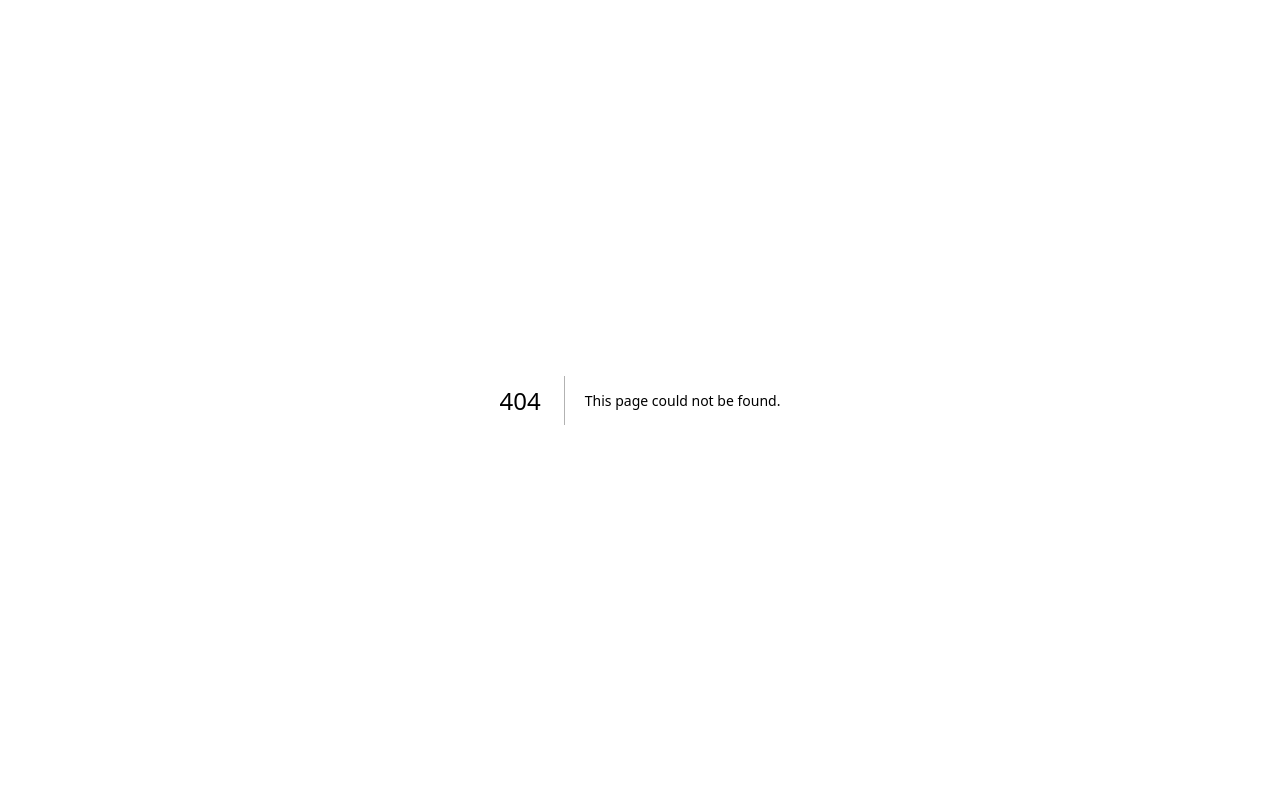
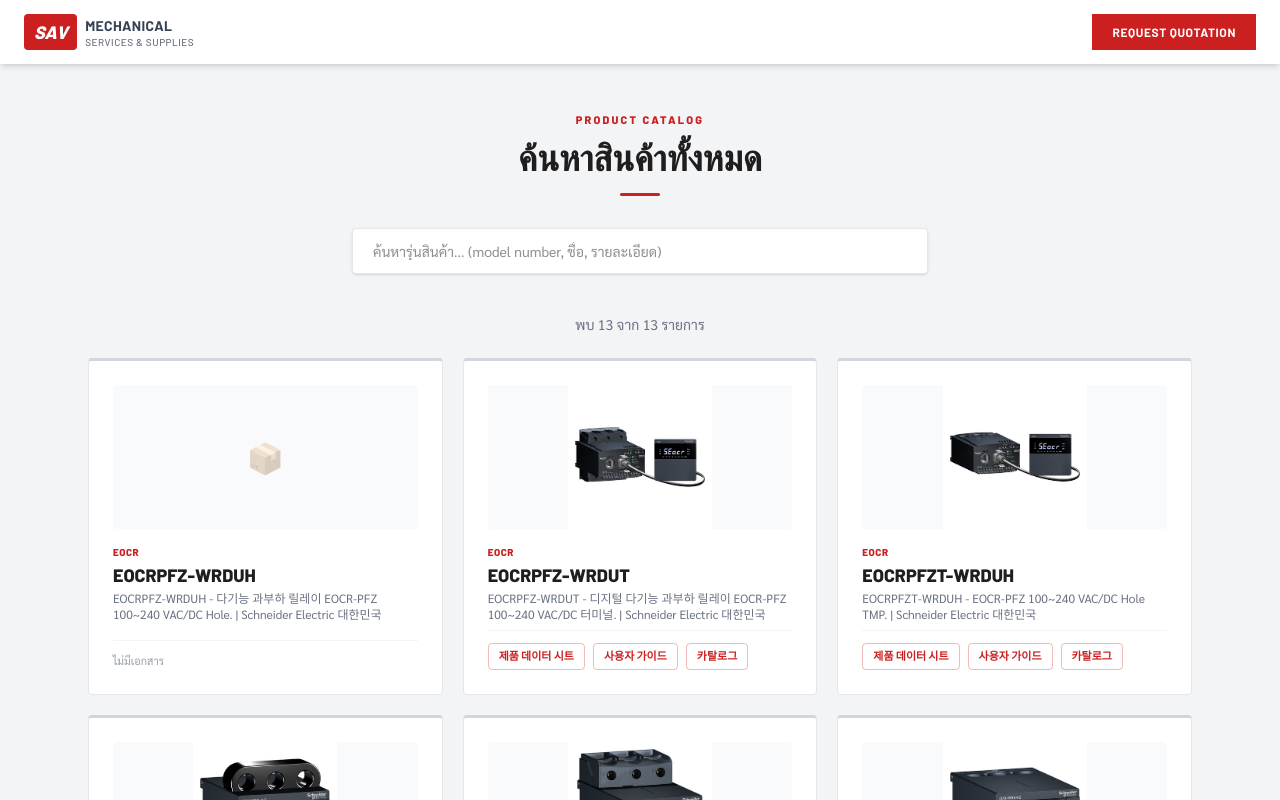
Before and after one commit to cheetahokok-sudo/sav, a Next.js app: page /sav/products in a window 1280 px wide. Before the commit this address had no page. Shown: the top 800 px of the page. Built offline with nearby package versions, Linux system fonts and the light colour scheme.

Commit message:
Wire up product catalog page and nav link

```diff
--- a/app/page.tsx
+++ b/app/page.tsx
@@ -2,7 +2,7 @@
 
 const navLinks = [
   { href: "#why", label: "ABOUT US" },
-  { href: "#products", label: "PRODUCTS" },
+  { href: "/products/", label: "PRODUCTS" },
   { href: "#solutions", label: "SOLUTIONS" },
   { href: "#applications", label: "INDUSTRIES" },
   { href: "#contact", label: "CONTACT" },
--- /dev/null
+++ b/app/products/page.tsx
@@ -0,0 +1,181 @@
+"use client";
+
+import { useEffect, useMemo, useState } from "react";
+
+type ProductDoc = {
+  label: string;
+  official_url: string;
+  local_path: string | null;
+};
+
+type Product = {
+  model_number: string;
+  title: string | null;
+  range_name: string | null;
+  range_short_desc: string | null;
+  description: string | null;
+  end_of_sale: string | null;
+  official_image_url: string | null;
+  local_photo_path: string | null;
+  image_confirmed_unavailable: boolean;
+  documents: ProductDoc[];
+  source_url: string | null;
+  category: string | null;
+  in_stock: boolean;
+};
+
+const BASE = process.env.NEXT_PUBLIC_BASE_PATH || "";
+
+export default function ProductsPage() {
+  const [products, setProducts] = useState<Product[] | null>(null);
+  const [query, setQuery] = useState("");
+  const [error, setError] = useState<string | null>(null);
+
+  useEffect(() => {
+    fetch(`${BASE}/products/index.json`)
+      .then((res) => {
+        if (!res.ok) throw new Error(`HTTP ${res.status}`);
+        return res.json();
+      })
+      .then((data: Product[]) => setProducts(data))
+      .catch((e) => setError(String(e)));
+  }, []);
+
+  const filtered = useMemo(() => {
+    if (!products) return [];
+    const q = query.trim().toLowerCase();
+    if (!q) return products;
+    return products.filter((p) =>
+      [p.model_number, p.title, p.range_name, p.description]
+        .filter(Boolean)
+        .some((field) => field!.toLowerCase().includes(q))
+    );
+  }, [products, query]);
+
+  return (
+    <main className="bg-gray-100 min-h-screen">
+      {/* Simple top bar so this page isn't orphaned from the rest of the site */}
+      <nav className="bg-white shadow-md flex items-center justify-between px-6 h-16">
+        <a href={`${BASE}/`} className="flex items-center gap-2">
+          <span className="bg-brand text-white font-display font-extrabold italic text-lg px-2.5 py-1 rounded-sm tracking-tight">
+            SAV
+          </span>
+          <span className="hidden sm:flex flex-col leading-tight">
+            <span className="font-display font-bold text-sm text-gray-700 tracking-wide">
+              MECHANICAL
+            </span>
+            <span className="font-display font-medium text-[10px] text-gray-500 tracking-wider">
+              SERVICES &amp; SUPPLIES
+            </span>
+          </span>
+        </a>
+        <a
+          href={`${BASE}/#contact`}
+          className="font-display text-xs font-bold tracking-wider uppercase bg-brand text-white px-5 py-2.5 hover:bg-brand-dark transition-colors"
+        >
+          REQUEST QUOTATION
+        </a>
+      </nav>
+
+      <div className="px-6 py-12 max-w-6xl mx-auto">
+        <p className="text-center font-display text-[11px] font-extrabold tracking-[0.2em] uppercase text-brand mb-2">
+          PRODUCT CATALOG
+        </p>
+        <h1 className="text-center font-display font-extrabold text-3xl sm:text-4xl text-ink mb-4">
+          ค้นหาสินค้าทั้งหมด
+        </h1>
+        <div className="w-10 h-[3px] bg-brand rounded mx-auto mb-8" />
+
+        <div className="max-w-xl mx-auto mb-10">
+          <input
+            type="text"
+            value={query}
+            onChange={(e) => setQuery(e.target.value)}
+            placeholder="ค้นหารุ่นสินค้า... (model number, ชื่อ, รายละเอียด)"
+            className="w-full bg-white border border-gray-200 rounded px-5 py-3 text-sm outline-none focus:border-brand shadow-sm"
+          />
+        </div>
+
+        {error && (
+          <p className="text-center text-red-600 text-sm mb-8">
+            โหลดข้อมูลสินค้าไม่สำเร็จ: {error}
+          </p>
+        )}
+
+        {!products && !error && (
+          <p className="text-center text-gray-500">กำลังโหลดสินค้า...</p>
+        )}
+
+        {products && (
+          <p className="text-center text-sm text-gray-500 mb-6">
+            พบ {filtered.length} จาก {products.length} รายการ
+          </p>
+        )}
+
+        <div className="grid sm:grid-cols-2 lg:grid-cols-3 gap-5">
+          {filtered.map((p) => {
+            const imgSrc = p.local_photo_path || p.official_image_url;
+            return (
+              <div
+                key={p.model_number}
+                className="bg-white border border-gray-200 border-t-[3px] border-t-gray-300 hover:border-t-brand hover:shadow-lg hover:-translate-y-0.5 transition-all rounded p-6 flex flex-col"
+              >
+                <div className="h-36 mb-4 bg-gray-50 rounded flex items-center justify-center overflow-hidden">
+                  {imgSrc ? (
+                    // eslint-disable-next-line @next/next/no-img-element
+                    <img
+                      src={imgSrc.startsWith("/") ? `${BASE}${imgSrc}` : imgSrc}
+                      alt={p.model_number}
+                      className="max-h-full max-w-full object-contain"
+                    />
+                  ) : (
+                    <span className="text-3xl opacity-30">📦</span>
+                  )}
+                </div>
+
+                {p.range_name && (
+                  <p className="font-display text-[10px] font-extrabold tracking-wider uppercase text-brand mb-1">
+                    {p.range_name}
+                  </p>
+                )}
+                <h3 className="font-display font-extrabold text-lg text-ink mb-1 leading-tight">
+                  {p.model_number}
+                </h3>
+                {p.title && (
+                  <p className="text-xs text-gray-500 mb-2 line-clamp-2">{p.title}</p>
+                )}
+
+                {p.end_of_sale && (
+                  <p className="inline-flex self-start text-[10px] font-display font-bold uppercase tracking-wide bg-red-50 text-brand px-2 py-1 rounded mb-3">
+                    End of sale: {p.end_of_sale}
+                  </p>
+                )}
+
+                <div className="mt-auto flex flex-wrap gap-2 pt-3 border-t border-gray-100">
+                  {p.documents.slice(0, 3).map((doc) => (
+                    <a
+                      key={doc.label + doc.official_url}
+                      href={doc.local_path ? `${BASE}${doc.local_path}` : doc.official_url}
+                      target="_blank"
+                      rel="noopener noreferrer"
+                      className="text-[11px] font-display font-semibold text-brand border border-brand/30 rounded px-2.5 py-1 hover:bg-brand hover:text-white hover:border-brand transition-colors"
+                    >
+                      {doc.label || "Document"}
+                    </a>
+                  ))}
+                  {p.documents.length === 0 && (
+                    <span className="text-[11px] text-gray-400">ไม่มีเอกสาร</span>
+                  )}
+                </div>
+              </div>
+            );
+          })}
+        </div>
+
+        {products && filtered.length === 0 && (
+          <p className="text-center text-gray-500 mt-10">ไม่พบสินค้าที่ตรงกับคำค้นหา</p>
+        )}
+      </div>
+    </main>
+  );
+}
```
